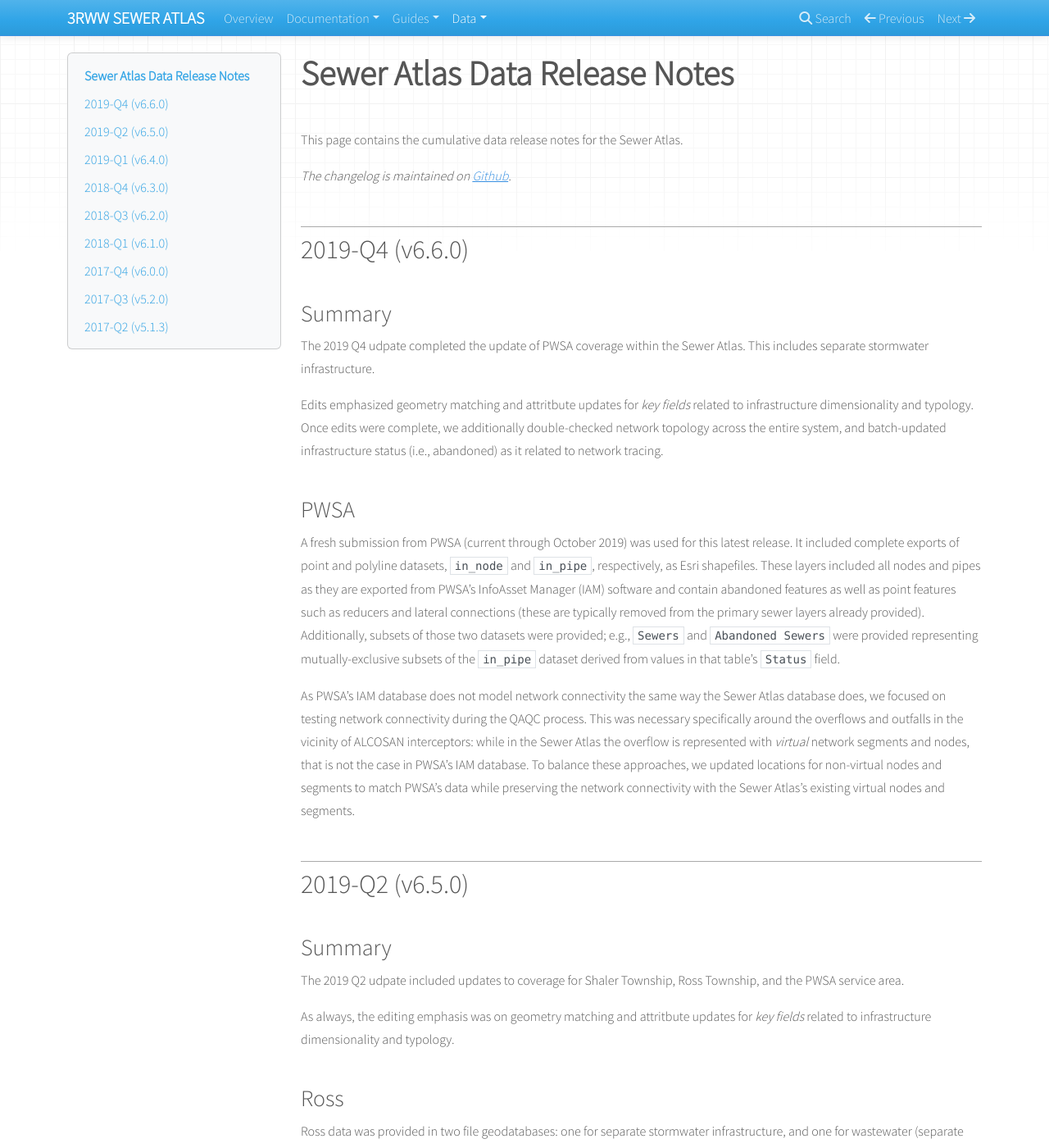
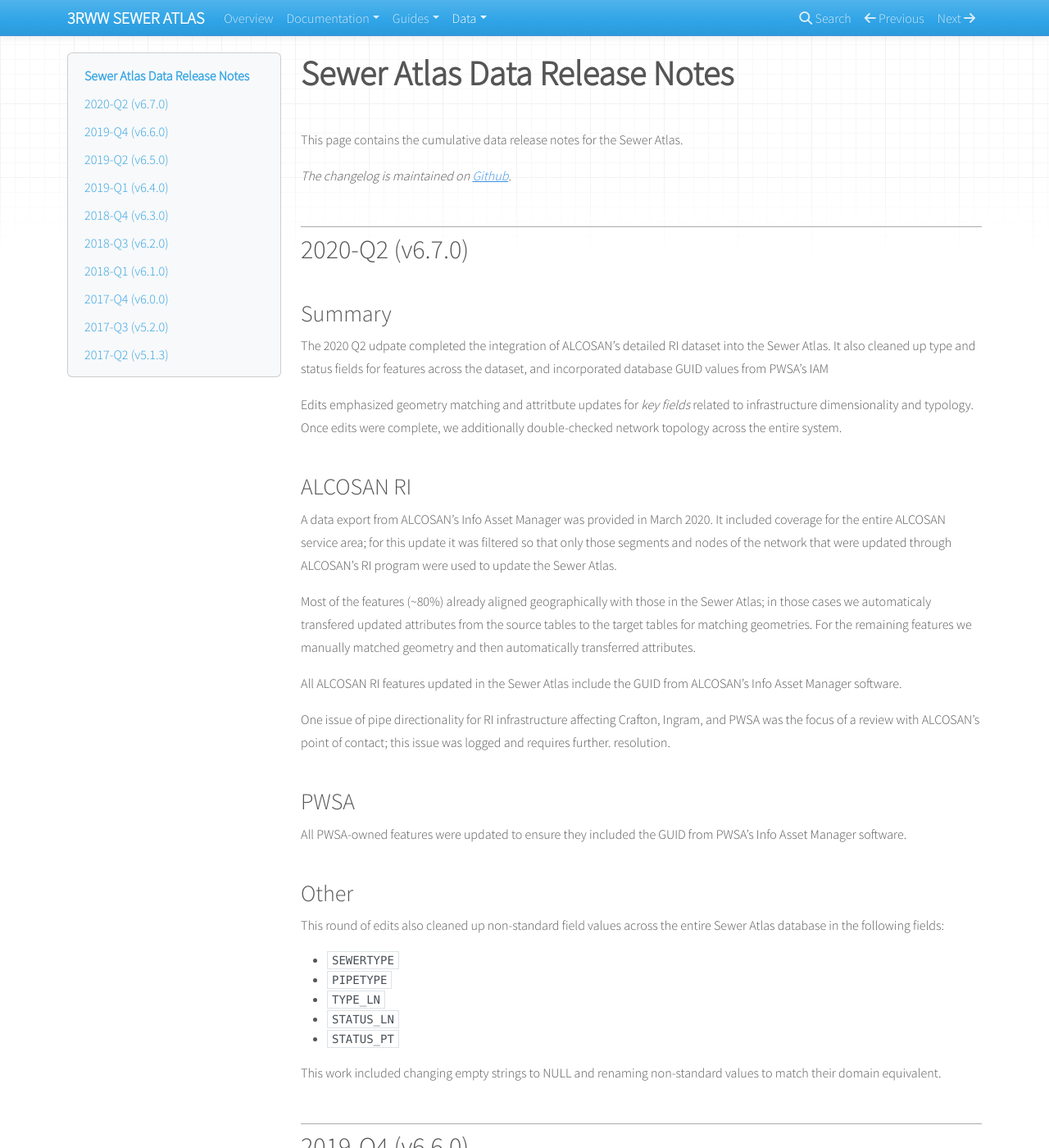
Before and after one commit to 3rww/sewer-atlas-docs, an MkDocs documentation site: the page built from docs/changelog.md, in a window 1280 px wide and 1400 px high. Shown: the whole window at 82% size. Built offline with MkDocs 1.6.1, drawn with Linux system fonts in a browser that asks for light colours; nearby versions of some CDN libraries.

Commit message:
add 2020Q2 release notes

```diff
--- a/docs/changelog.md
+++ b/docs/changelog.md
@@ -3,6 +3,40 @@
 This page contains the cumulative data release notes for the Sewer Atlas.
 
 *The changelog is maintained on [Github](https://github.com/3rww/sewer-atlas-docs/edit/master/docs/changelog.md).*
+
+## 2020-Q2 (v6.7.0)
+
+### Summary
+
+The 2020 Q2 udpate completed the integration of ALCOSAN's detailed RI dataset into the Sewer Atlas. It also cleaned up type and status fields for features across the dataset, and incorporated database GUID values from PWSA's IAM
+
+Edits emphasized geometry matching and attritbute updates for *key fields* related to infrastructure dimensionality and typology. Once edits were complete, we additionally double-checked network topology across the entire system.
+
+### ALCOSAN RI
+
+A data export from ALCOSAN's Info Asset Manager was provided in March 2020. It included coverage for the entire ALCOSAN service area; for this update it was filtered so that only those segments and nodes of the network that were updated through ALCOSAN's RI program were used to update the Sewer Atlas.
+
+Most of the features (~80%) already aligned geographically with those in the Sewer Atlas; in those cases we automaticaly transfered updated attributes from the source tables to the target tables for matching geometries. For the remaining features we manually matched geometry and then automatically transferred attributes.
+
+All ALCOSAN RI features updated in the Sewer Atlas include the GUID from ALCOSAN's Info Asset Manager software.
+
+One issue of pipe directionality for RI infrastructure affecting Crafton, Ingram, and PWSA was the focus of a review with ALCOSAN's point of contact; this issue was logged and requires further. resolution.
+
+### PWSA
+
+All PWSA-owned features were updated to ensure they included the GUID from PWSA's Info Asset Manager software.
+
+### Other
+
+This round of edits also cleaned up non-standard field values across the entire Sewer Atlas database in the following fields:
+
+* `SEWERTYPE`
+* `PIPETYPE`
+* `TYPE_LN`
+* `STATUS_LN`
+* `STATUS_PT`
+
+This work included changing empty strings to NULL and renaming non-standard values to match their domain equivalent.
 
 ## 2019-Q4 (v6.6.0)
 
```
